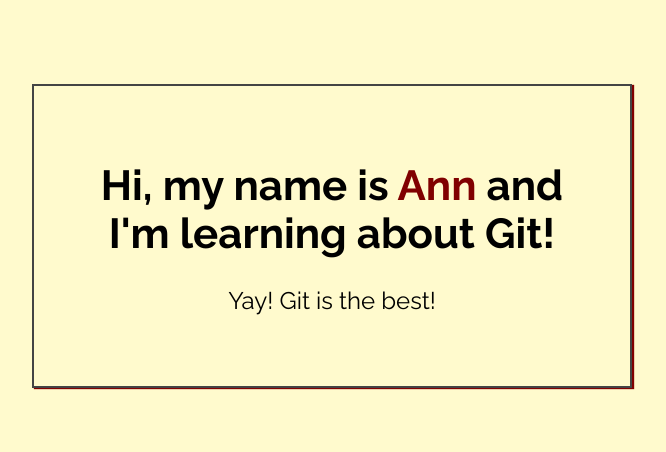
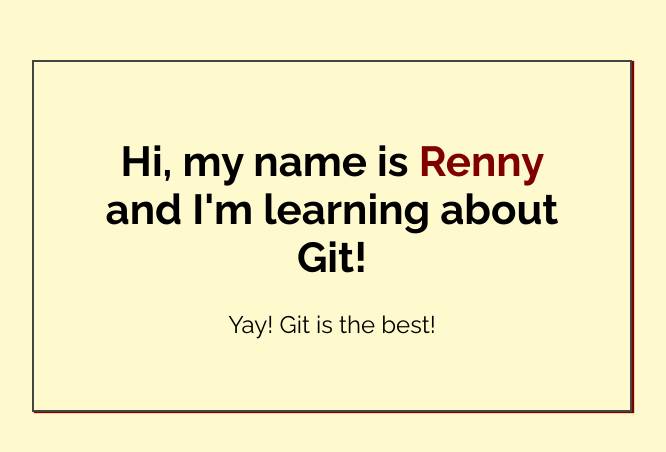
Before and after one commit to RedheadRen/my-first-repo, a plain HTML site: page index.html in a window 1280 px wide. Shown: the part 164-616 px from the top of the page, without its empty margins (308-974 px from the left). Drawn offline with Linux system fonts and the light colour scheme.

Commit message:
Changed name to index.html

```diff
--- a/index.html
+++ b/index.html
@@ -14,7 +14,7 @@
 <body>
 
     <div class="greeting">
-        <h1>Hi, my name is <span class="highlight">Ann</span> and I'm learning about Git! </h1>
+        <h1>Hi, my name is <span class="highlight">Renny</span> and I'm learning about Git! </h1>
 
         <p>Yay! Git is the best!</p>
     </div>
```
